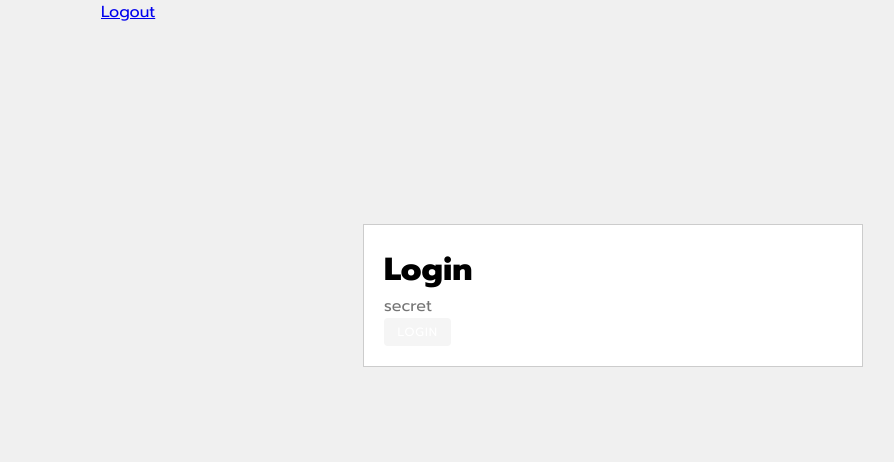
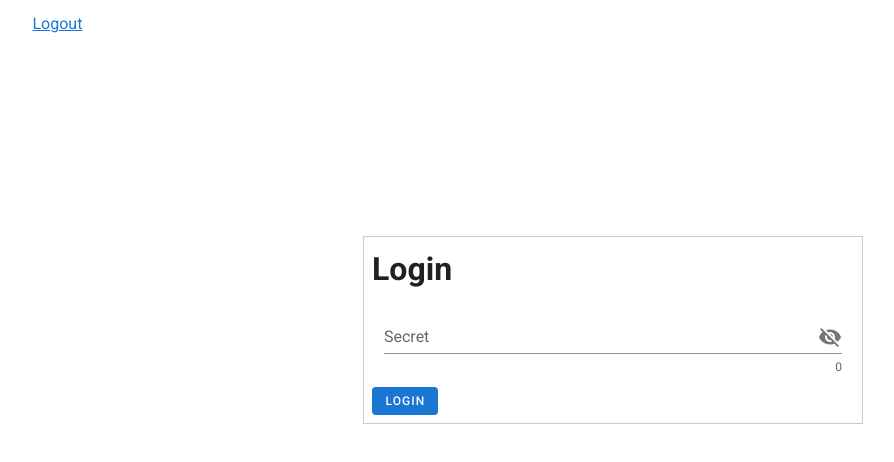
Before and after one commit to chaochana/2485, a Vue app: page /login in a window 1280 px wide. Shown: the top 462 px of the page, without its empty margins (27-921 px from the left). Built offline with nearby package versions, Linux system fonts and the light colour scheme; sample sign-in values are in the browser's storage.

Commit message:
bring vuetify back

```diff
--- a/package.json
+++ b/package.json
@@ -15,7 +15,7 @@
     "register-service-worker": "^1.6.2",
     "vue": "^2.6.11",
     "vue-router": "^3.1.5",
-    "vuetify": "^2.2.11",
+    "vuetify": "^2.2.15",
     "vuex": "^3.1.2"
   },
   "devDependencies": {
--- a/src/App.vue
+++ b/src/App.vue
@@ -1,10 +1,12 @@
 <template>
-  <div id="app">
-    <div id="nav">
-      <router-link v-if="checkAuthenticated()" to="/login" v-on:click.native="logout()" replace>Logout</router-link>
-    </div>
-  <router-view @authenticated="checkAuthenticated()" />
-</div>
+  <v-app>
+    <v-container>
+      <div id="nav">
+        <router-link v-if="checkAuthenticated()" to="/login" v-on:click.native="logout()" replace>Logout</router-link>
+      </div>
+      <router-view @authenticated="checkAuthenticated()" />
+    </v-container>
+  </v-app>
 </template>
 
 <script>
@@ -42,7 +44,7 @@ export default {
 </script>
 
 <style>
-    body {
+    /* body {
         background-color: #F0F0F0;
     }
     h1 {
@@ -52,5 +54,5 @@ export default {
     #app {
         width: 1024px;
         margin: auto;
-    }
+    } */
 </style>
--- a/src/plugins/vuetify.js
+++ b/src/plugins/vuetify.js
@@ -5,6 +5,6 @@ Vue.use(Vuetify)
 
 export default new Vuetify({
   theme: {
-    dark: true
+    dark: false
   }
 })
--- a/src/views/login.vue
+++ b/src/views/login.vue
@@ -1,8 +1,28 @@
 <template>
     <div id="login">
-        <h1>Login</h1>
-        <input type="password" name="secret" v-model="input.secret" placeholder="secret" /><br />
-        <v-btn depressed small color="primary" type="button" v-on:click="login()">Login</v-btn>
+      <v-form>
+        <v-row>
+          <h1>Login</h1>
+        </v-row>
+        <v-row>
+          <!-- <input type="password" name="secret" v-model="input.secret" placeholder="secret" /><br /> -->
+          <v-col cols="12">
+            <v-text-field
+              v-model="input.secret"
+              :append-icon="show1 ? 'mdi-eye' : 'mdi-eye-off'"
+              :rules="[rules.required, rules.min]"
+              :type="show1 ? 'text' : 'password'"
+              name="secret"
+              label="Secret"
+              counter
+              @click:append="show1 = !show1"
+            ></v-text-field>
+          </v-col>
+        </v-row>
+        <v-row>
+          <v-btn depressed small color="primary" type="button" v-on:click="login()">Login</v-btn>
+        </v-row>
+      </v-form>
     </div>
 </template>
 
@@ -13,6 +33,13 @@ export default {
     return {
       input: {
         secret: ''
+      },
+      show1: false,
+      // password: 'Password',
+      rules: {
+        required: value => !!value || 'Required.',
+        // min: v => v.length >= 8 || 'Min 8 characters',
+        emailMatch: () => ('The email and password you entered don\'t match')
       }
     }
   },
--- a/src/views/secure.vue
+++ b/src/views/secure.vue
@@ -1,26 +1,18 @@
 <template>
-    <div id="secure">
-        <h1>Secure Area</h1>
-        <p>
-            This is a secure area
-        </p>
-    </div>
+  <div class="home">
+    <img alt="Vue logo" src="../assets/logo.png">
+    <HelloWorld msg="Welcome to Your Vue.js App"/>
+  </div>
 </template>
 
 <script>
+// @ is an alias to /src
+import HelloWorld from '@/components/HelloWorld.vue'
+
 export default {
-  name: 'Secure',
-  data () {
-    return {}
+  name: 'secure',
+  components: {
+    HelloWorld
   }
 }
 </script>
-
-<style scoped>
-    #secure {
-        background-color: #FFFFFF;
-        border: 1px solid #CCCCCC;
-        padding: 20px;
-        margin-top: 10px;
-    }
-</style>
```
